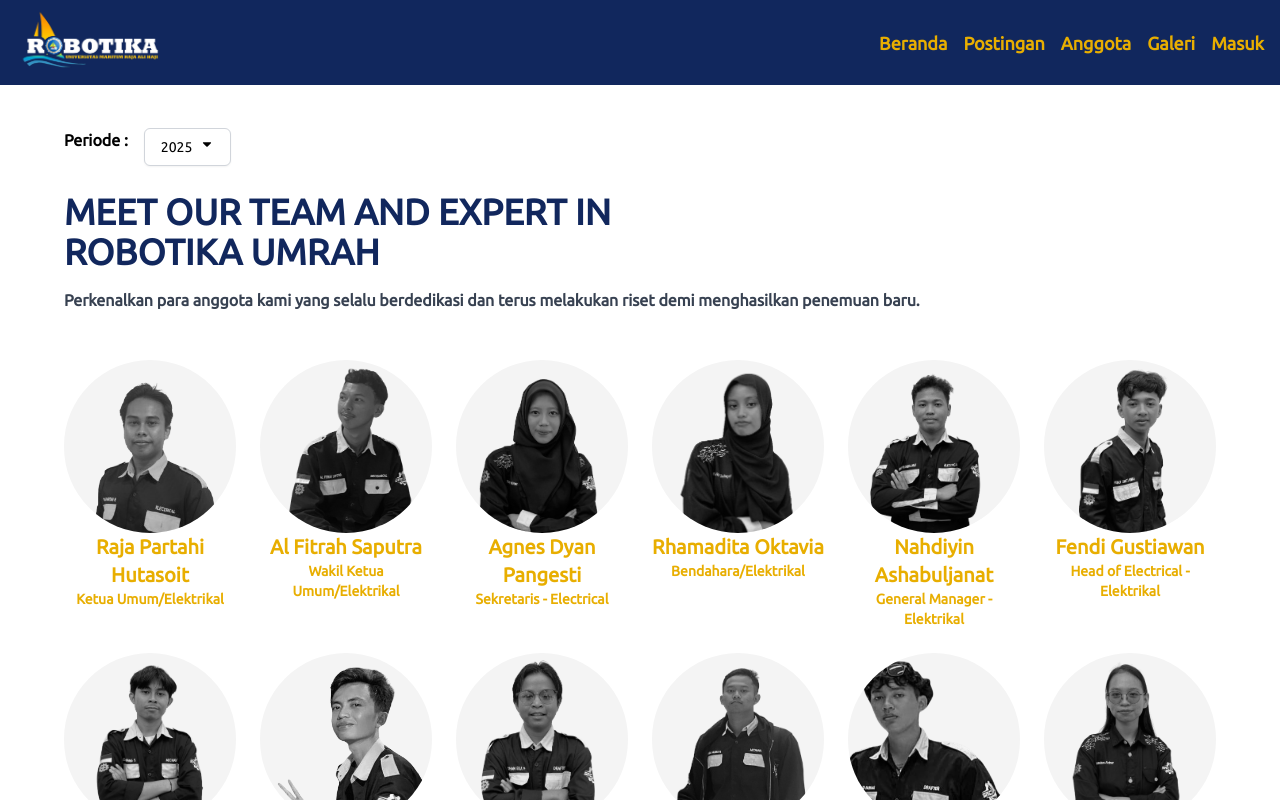
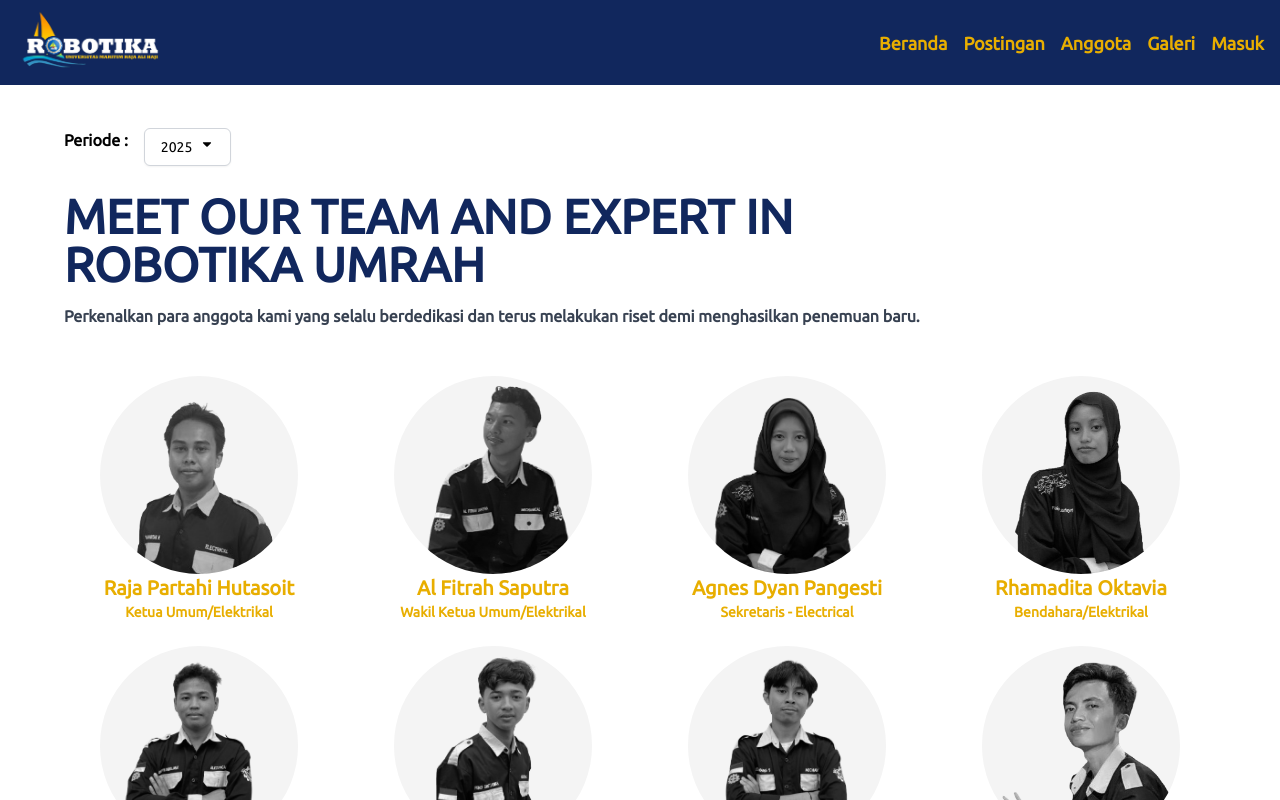
Before and after one commit to MChandraR/Robotika-Frontend, a Next.js app: page /anggota in a window 1280 px wide. Shown: the top 800 px of the page. Built offline with nearby package versions, Linux system fonts and the light colour scheme.

Commit message:
Optimize grid layout on anggota page

```diff
--- a/src/app/anggota/page.tsx
+++ b/src/app/anggota/page.tsx
@@ -4,6 +4,9 @@ import member from "@/data/people";
 import Image from "next/image";
 import { useEffect, useState } from "react";
 import { FaCaretDown } from "react-icons/fa";
+import { Inter } from "next/font/google";
+
+const inter = Inter({ subsets: ['latin'] })
 
 export default function Page(){
     const [isOpen, setIsOpen] = useState(false);
@@ -33,7 +36,7 @@ export default function Page(){
 
     return (
         <MainLayout>
-            <div className="min-h-[100vh] p-6 md:p-16 pt-32 md:pt-32 flex flex-col gap-4">
+            <div className="min-h-[100vh] p-6 mb-20 md:p-16 pt-32 md:pt-32 flex flex-col gap-4">
                 <div className="flex gap-4 h-12 item-center" >
                     <h1 className="text-black font-bold">Periode : </h1>
                     <div className="flex justify-center min-h-screen z-10">
@@ -76,13 +79,13 @@ export default function Page(){
                         </div>
                     </div>
                 </div>
-                <h1 className="w-full md:w-1/2 uppercase font-bold text-4xl text-darkerBlue">Meet Our Team and Expert In Robotika UMRAH</h1>
-                <p className="w-full md:-1/2 text-gray-700 font-bold">Perkenalkan para anggota kami yang selalu berdedikasi dan terus melakukan riset  demi menghasilkan penemuan baru. </p>
-                <div className="grid grid-cols-2 md:grid-cols-6 gap-6 mt-8">
+                <h1 className={`${inter.className}w-full md:w-2/3 uppercase font-extrabold text-5xl text-darkerBlue`}>Meet Our Team and Expert In Robotika UMRAH</h1>
+                <p className={`${inter.className}w-full md:-1/2 text-gray-700 font-extrabold`}>Perkenalkan para anggota kami yang selalu berdedikasi dan terus melakukan riset  demi menghasilkan penemuan baru. </p>
+                <div className="grid grid-cols-2 md:grid-cols-4 gap-6 mt-8">
                     {member.map((item,key)=>(
-                        <div key={key}>
+                        <div className="flex flex-col " key={key}>
                             <Image
-                            className="rounded-full object-cover object-top grayscale w-[calc(48vw_-_2rem)] h-[calc(48vw_-_2rem)] md:w-[calc(16vw_-_2rem)] md:h-[calc(16vw_-_2rem)] bg-gray-100"
+                            className="self-center rounded-full object-cover object-top grayscale w-[calc(48vw_-_2rem)] h-[calc(48vw_-_2rem)] md:w-[calc(18vw_-_2rem)] md:h-[calc(18vw_-_2rem)] bg-gray-100"
                             src={`/images/person/${item.id}.png`} width={480} height={480} alt="member-photo"/>
                             <h1 className="font-bold text-lg md:text-xl text-primaryYellow text-center">{item.name}</h1>
                             <h1 className="font-bold text-sm md:text-sm text-primaryYellow text-center">{item.role}</h1>
```
Also changed, not shown: src/app/galeri/page.tsx (+3 -3 lines).
